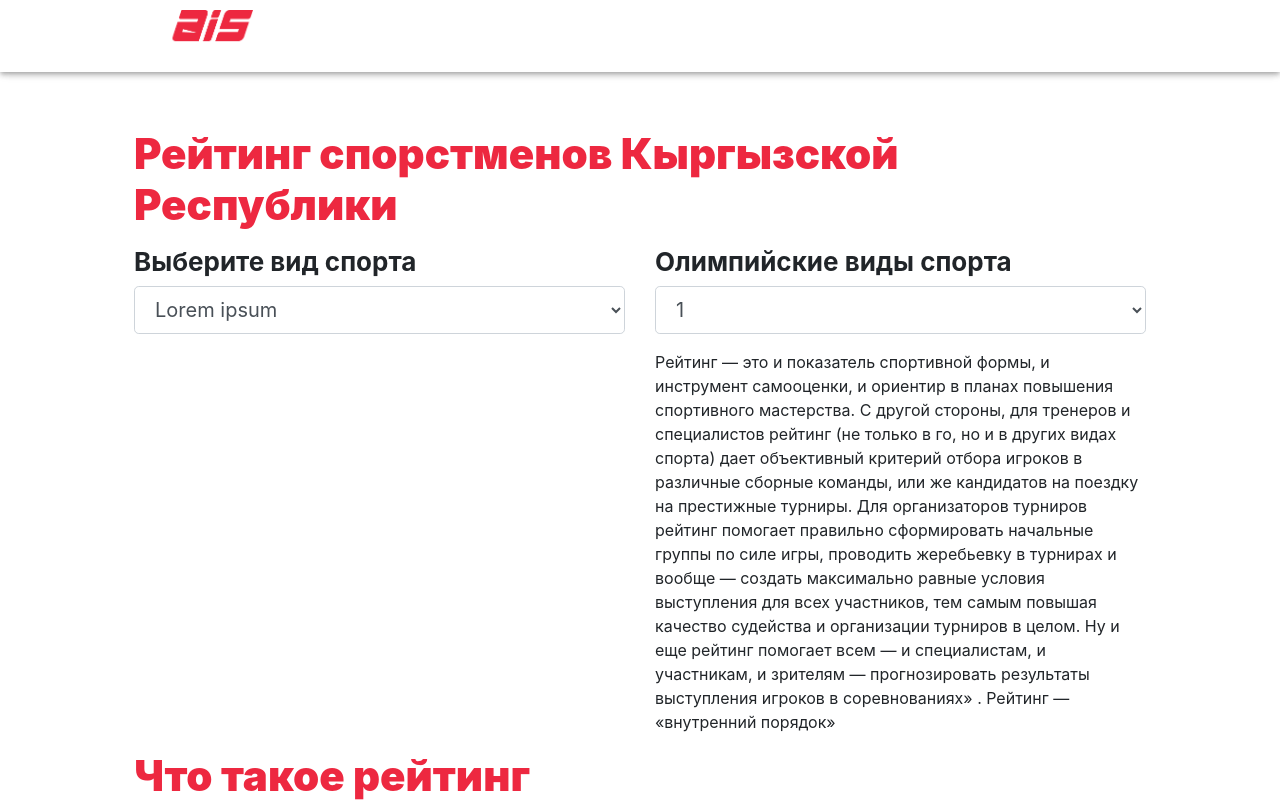
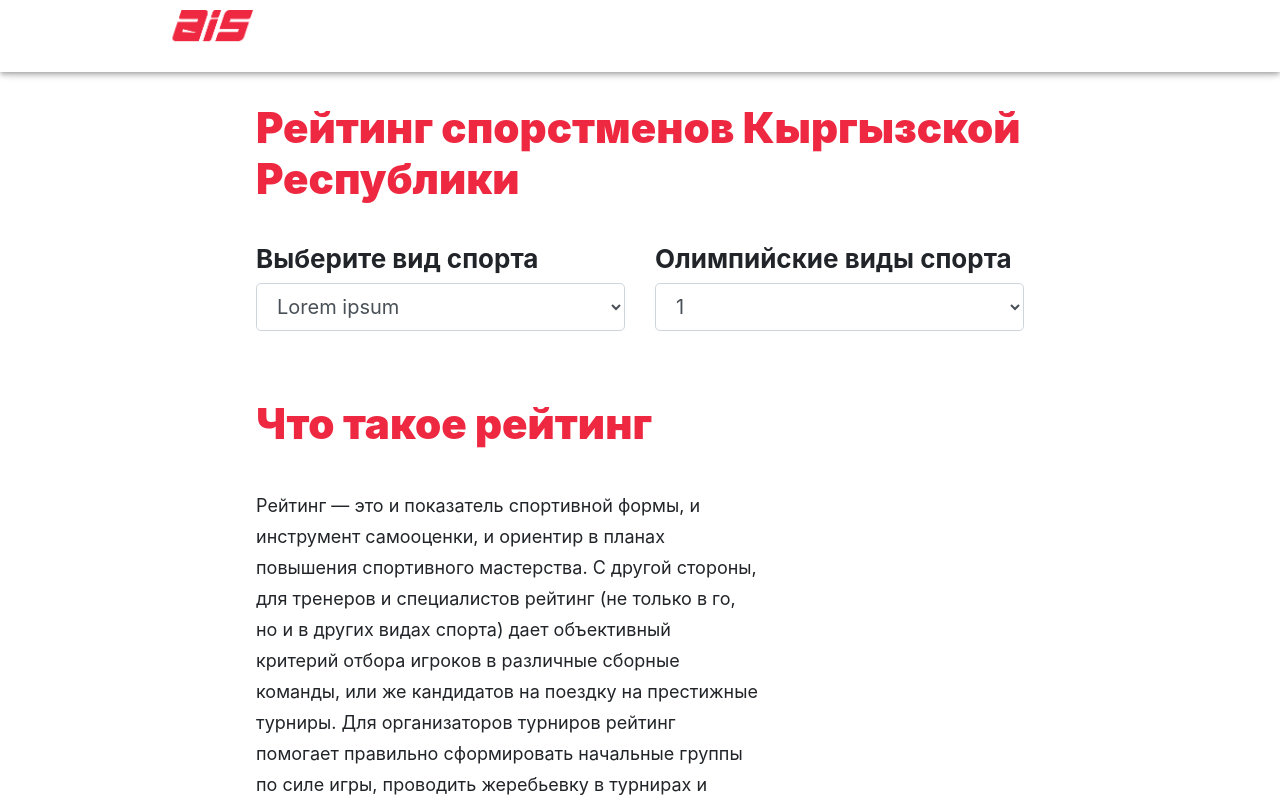
Before and after one commit to sportproteam2/frontend, a React (Create React App) app: page /rating in a window 1280 px wide. Shown: the top 802 px of the page. Built offline with nearby package versions, Linux system fonts and the light colour scheme.

Commit message:
fix: Rating page layout changed

```diff
--- a/src/assets/styles/ContactStyles.js
+++ b/src/assets/styles/ContactStyles.js
@@ -1,8 +1,11 @@
 const ContactStyles = {
     contact_wrapper: {
-        paddingTop: '10%',
-        paddingLeft: '5%',
-        paddingRight: '5%'
+        paddingTop: '8%',
+        paddingLeft: '20%',
+        paddingRight: '20%'
+    },
+    rating_form: {
+        paddingTop: '3%'
     },
     contact_title: {
         color: '#ED2840',
@@ -19,13 +22,22 @@ const ContactStyles = {
         lineHeight: '32px',
         textAlign: 'left'
     },
+    rating_title: {
+        color: '#ED2840',
+        fontSize: '42px',
+        fontStyle: 'normal',
+        fontWeight: '900',
+        lineHeight: '51px',
+        textAlign: 'left',
+        paddingTop: '10%'
+    },
     rating_text: {
         fontSize: '18px',
         fontStyle: 'normal',
         fontWeight: '400',
         lineHeight: '31px',
         textAlign: 'left',
-        paddingTop: '15px'
+        paddingTop: '5%'
     }
 }
 
--- a/src/views/Rating.js
+++ b/src/views/Rating.js
@@ -8,9 +8,9 @@ const aboutUsStyle = makeStyles(style);
 function Rating() {
     const classes = aboutUsStyle();
     return (
-        <Container className={classes.contact_wrapper}>
+        <div className={classes.contact_wrapper}>
             <p className={classes.contact_title}>Рейтинг спорстменов Кыргызской Республики</p>
-            <Form>
+            <Form className={classes.rating_form}>
                 <Row>
                     <Col xs={6}>
                         <Form.Group controlId="exampleForm.ControlSelect1">
@@ -35,23 +35,20 @@ function Rating() {
                                 <option>5</option>
                             </Form.Control>
                         </Form.Group>
-                        <p className={classes.text}>
-                            Рейтинг — это и показатель спортивной формы, и инструмент самооценки, и ориентир в планах повышения спортивного мастерства. С другой стороны, для тренеров и специалистов рейтинг (не только в го, но и в других видах спорта) дает объективный критерий отбора игроков в различные сборные команды, или же кандидатов на поездку на престижные турниры. Для организаторов турниров рейтинг помогает правильно сформировать начальные группы по силе игры, проводить жеребьевку в турнирах и вообще — создать максимально равные условия выступления для всех участников, тем самым повышая качество судейства и организации турниров в целом. Ну и еще рейтинг помогает всем — и специалистам, и участникам, и зрителям — прогнозировать результаты выступления игроков в соревнованиях» .
-                            Рейтинг — «внутренний порядок»
-                        </p>
+
                     </Col>
                 </Row>
             </Form>
             <Row>
                 <Col xs={8}>
-                    <p className={classes.contact_title}>Что такое рейтинг</p>
-                    <p>
-
+                    <p className={classes.rating_title}>Что такое рейтинг</p>
+                    <p className={classes.rating_text}>
+                        Рейтинг — это и показатель спортивной формы, и инструмент самооценки, и ориентир в планах повышения спортивного мастерства. С другой стороны, для тренеров и специалистов рейтинг (не только в го, но и в других видах спорта) дает объективный критерий отбора игроков в различные сборные команды, или же кандидатов на поездку на престижные турниры. Для организаторов турниров рейтинг помогает правильно сформировать начальные группы по силе игры, проводить жеребьевку в турнирах и вообще — создать максимально равные условия выступления для всех участников, тем самым повышая качество судейства и организации турниров в целом. Ну и еще рейтинг помогает всем — и специалистам, и участникам, и зрителям — прогнозировать результаты выступления игроков в соревнованиях» .
+                        Рейтинг — «внутренний порядок»
                     </p>
-
                 </Col>
             </Row>
-        </Container>
+        </div>
     )
 }
 export default Rating;
```
